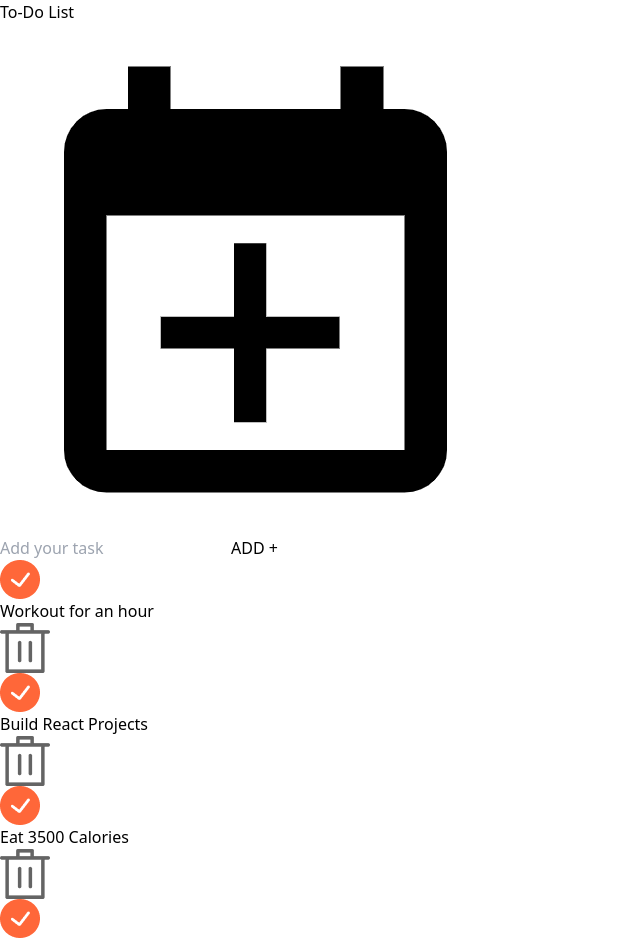
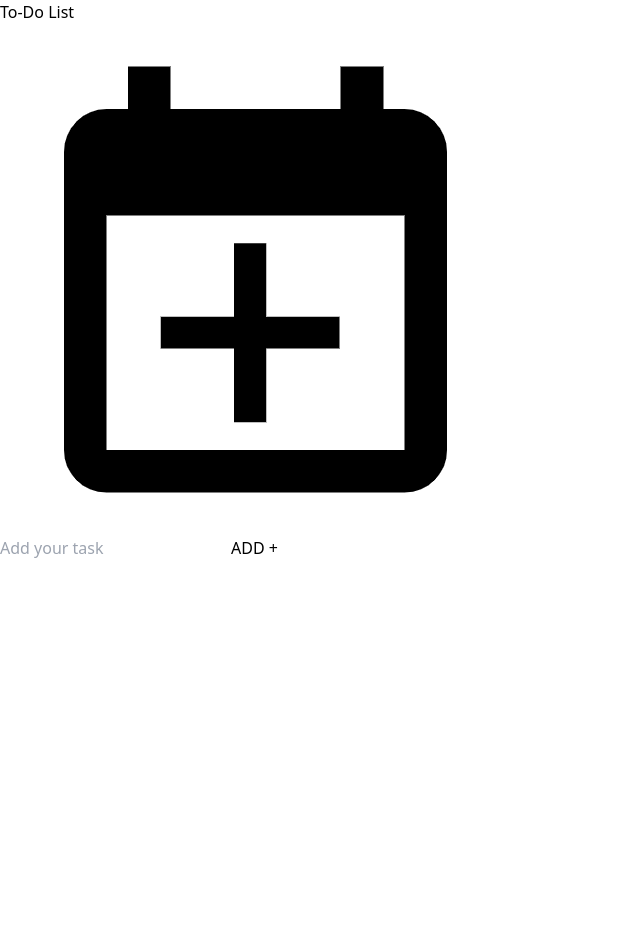
Before and after one commit to MG10327/TodoList, a React (Vite) app: page / in a window 1280 px wide. Shown: the top 942 px of the page, without its empty margins (0-640 px from the left). After the commit the page ends 800 px from the top, so only its background shows below. Built offline with nearby package versions, Linux system fonts and the light colour scheme.

Commit message:
add item functionality

```diff
--- a/src/components/Todo.jsx
+++ b/src/components/Todo.jsx
@@ -1,8 +1,28 @@
-import React from 'react'
+import React, { useRef, useState } from 'react'
 import todo_icon from '../assets/todo_icon.png'
 import TodoItems from './TodoItems'
 
 const Todo = () => {
+
+    const inputRef = useRef()
+
+    const [todoList, setTodoList] = useState([])
+
+    const add = () => {
+        const inputText = inputRef.current.value.trim() //removes extra space from the start and end of a string
+
+        if (inputText === "") {
+            return null
+        }
+
+        const newTodo = {
+            id: Date.now(),
+            text: inputText,
+            isComplete: false,
+        }
+        setTodoList((prev)=> [...prev, newTodo])
+    }
+
   return (
     <div className='grid'>
 
@@ -17,17 +37,16 @@
     {/* Input box */}
 
             <div className='flex item-center my-7 bg-gray-200 rounded-full'>
-                <input className='bg-transparent border-0 outline-none flex-1 h-14 pl-6 pr-2 placeholder:text-slate-600' type="text" placeholder='Add your task' />
-                <button className='border-none bg-orange-500 rounded-full w-32 h-13 text-white text-lg font-medium cursor-pointer'>ADD +</button>
+                <input className='bg-transparent border-0 outline-none flex-1 h-14 pl-6 pr-2 placeholder:text-slate-600' type="text" placeholder='Add your task' ref={inputRef} />
+                <button className='border-none bg-orange-500 rounded-full w-32 h-13 text-white text-lg font-medium cursor-pointer' onClick={add}>ADD +</button>
             </div>
 
     {/* Todo List */}
 
             <div>
-                <TodoItems text="Workout for an hour"/>
-                <TodoItems text="Build React Projects"/>
-                <TodoItems text="Eat 3500 Calories"/>
-                <TodoItems text="Deploy React Apps"/>
+                {todoList.map((item, i)=> {
+                    return <TodoItems key={i} text={item.text} />
+                })}
             </div>
         </div>
 
```
